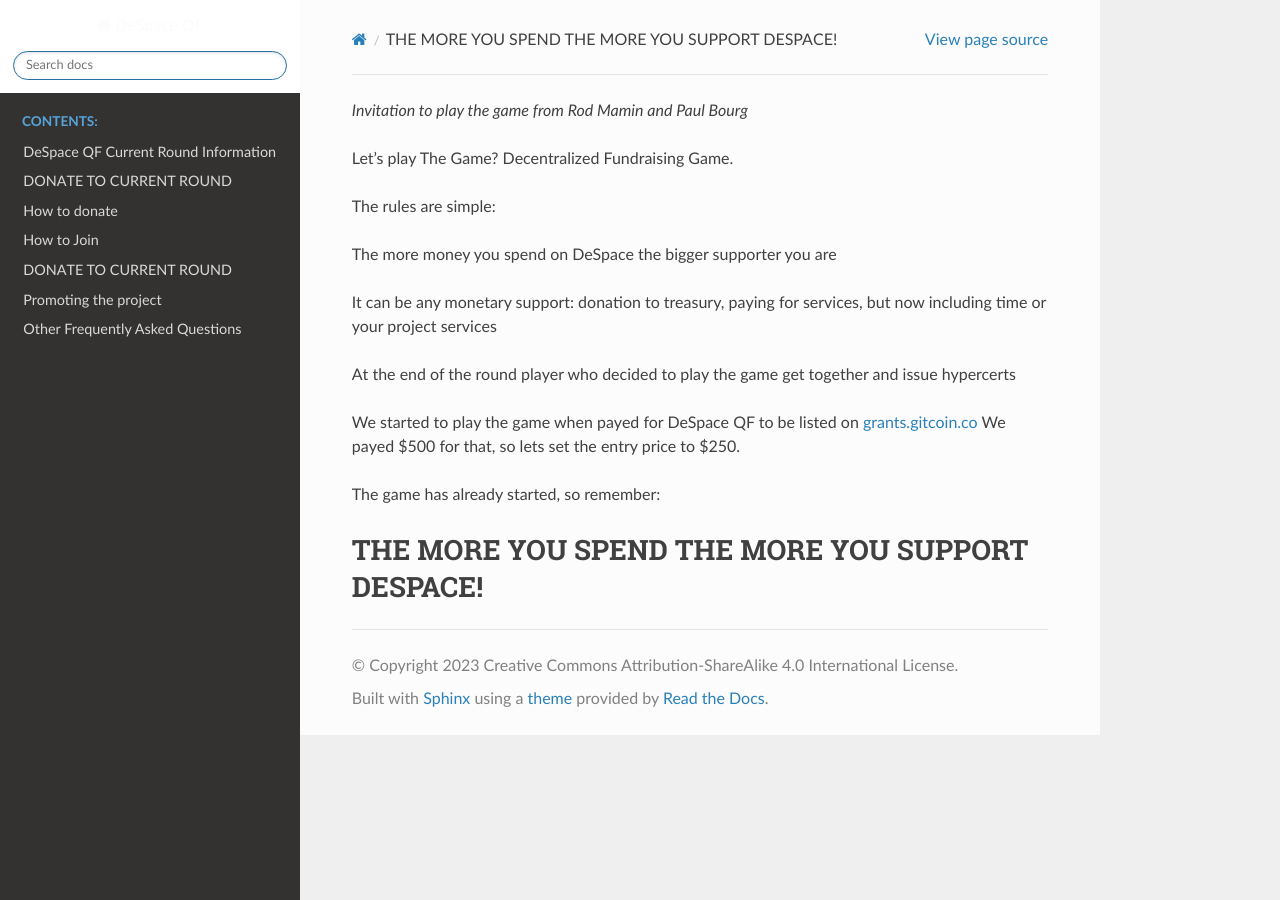
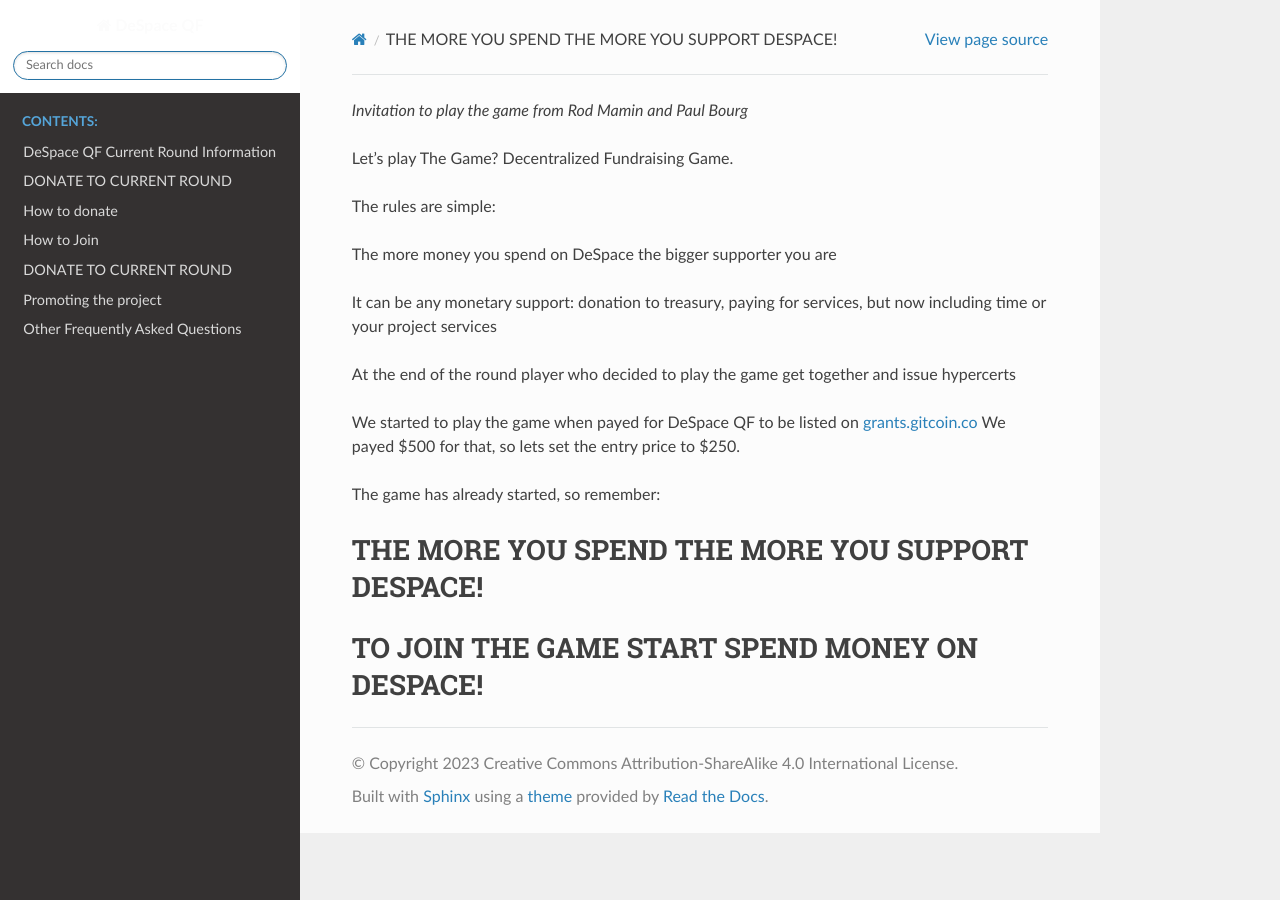
Before and after one commit to DeSpace-Community/docs.despace-qf.com, a Sphinx documentation site: the page built from source/fundrasing-the-game.md, in a window 1280 px wide. Built offline with Sphinx 7.4.7 and the Read the Docs theme 2.0.0, drawn with Linux system fonts in a browser that asks for light colours.

```diff
--- a/source/fundrasing-the-game.md
+++ b/source/fundrasing-the-game.md
@@ -12,3 +12,5 @@
 The game has already started, so remember:
 
 # THE MORE YOU SPEND THE MORE YOU SUPPORT DESPACE!
+
+# TO JOIN THE GAME START SPEND MONEY ON DESPACE!
```
